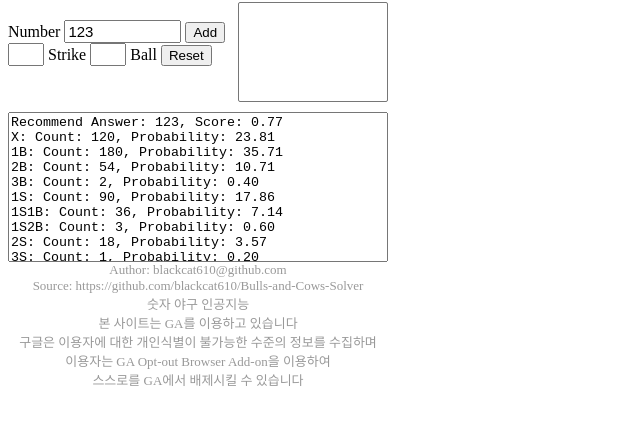
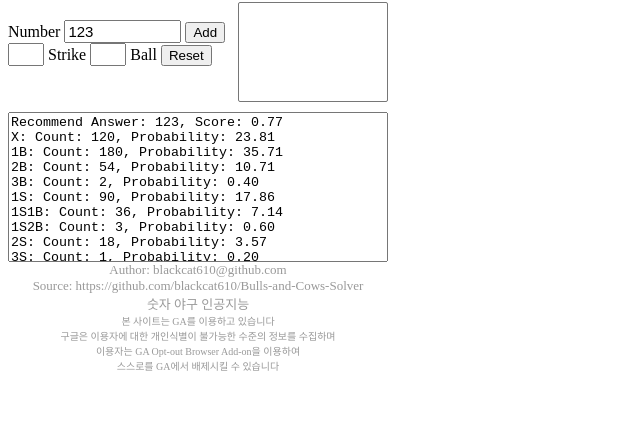
Before and after one commit to blackcat610/Bulls-and-Cows-Solver, a plain HTML site: page index.html in a window 1280 px wide. Shown: the part 64-488 px from the top of the page, without its empty margins (0-640 px from the left). Drawn offline with Linux system fonts and the light colour scheme.

Commit message:
Update index.html

```diff
--- a/index.html
+++ b/index.html
@@ -37,7 +37,8 @@
                 <div id="footer">
                     <textarea id="txt_answer" style="width:100%; height:150px; resize:none"></textarea>
                 </div>
-                <div id="real_footer" align="center"><font size="2" color="#999999">Author: blackcat610@github.com<br>Source: https://github.com/blackcat610/Bulls-and-Cows-Solver<br>숫자 야구 인공지능<br>본 사이트는 GA를 이용하고 있습니다<br>구글은 이용자에 대한 개인식별이 불가능한 수준의 정보를 수집하며<br>이용자는 GA Opt-out Browser Add-on을 이용하여<br>스스로를 GA에서 배제시킬 수 있습니다</font></div>
+                <div id="real_footer" align="center"><font size="2" color="#999999">Author: blackcat610@github.com<br>Source: https://github.com/blackcat610/Bulls-and-Cows-Solver<br>숫자 야구 인공지능</font></div>
+                <div id="real_real_footer" align="center"><font size="1" color="#999999">본 사이트는 GA를 이용하고 있습니다<br>구글은 이용자에 대한 개인식별이 불가능한 수준의 정보를 수집하며<br>이용자는 GA Opt-out Browser Add-on을 이용하여<br>스스로를 GA에서 배제시킬 수 있습니다</font></div>
             </div>
         </body>
     </form>
```
